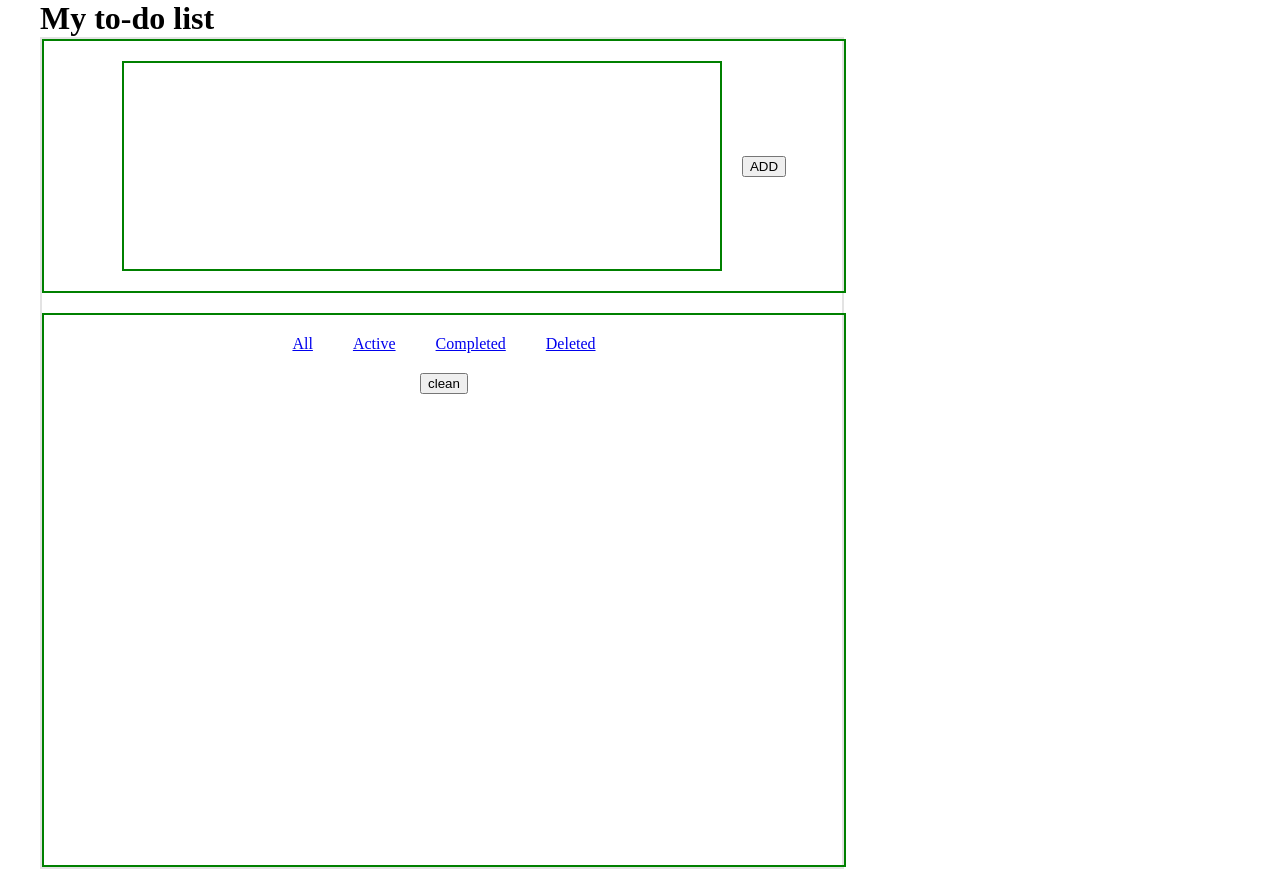
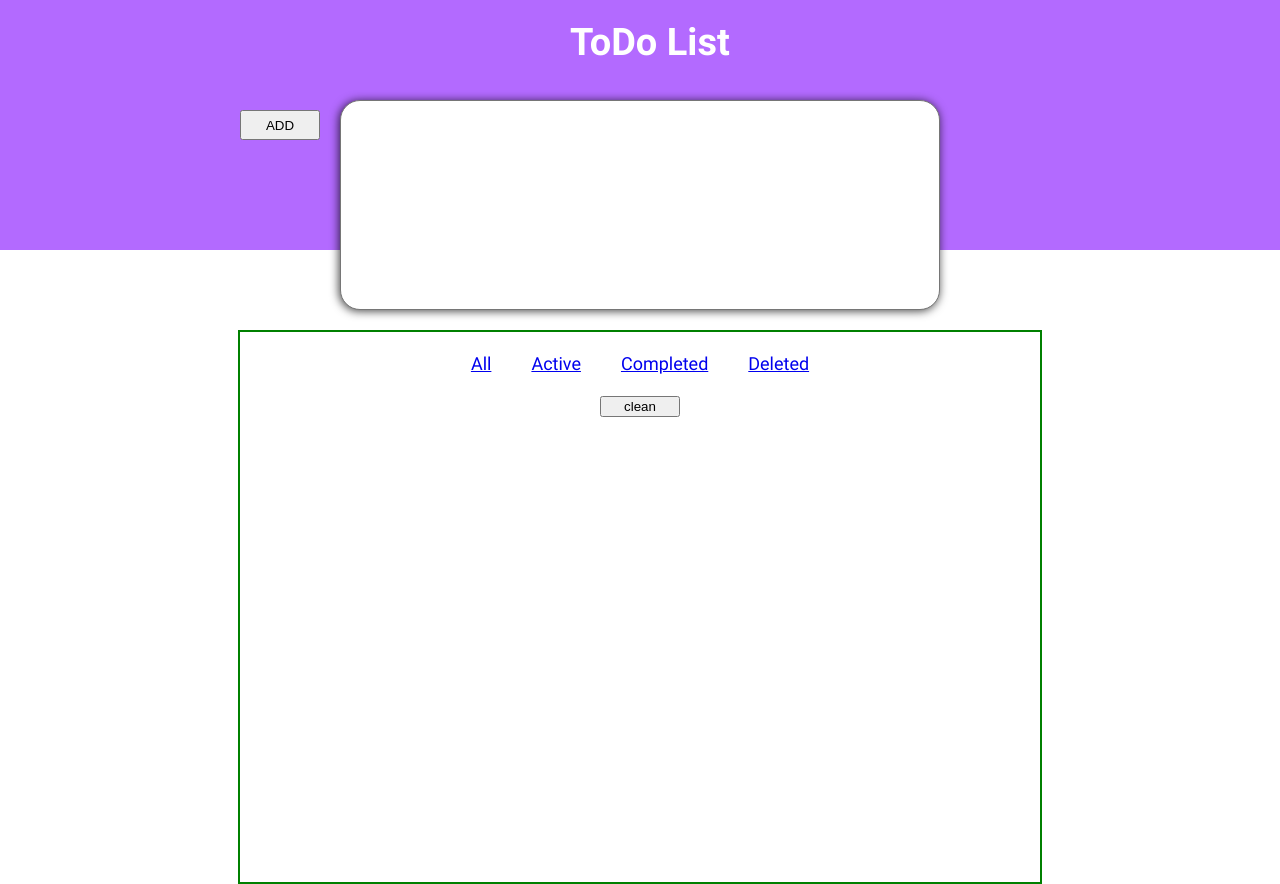
Before and after one commit to innaos07/ToDoList, a plain HTML site: page index.html in a window 1280 px wide. Drawn offline with Linux system fonts and the light colour scheme.

Commit message:
added new fonts

```diff
--- a/css/style.css
+++ b/css/style.css
@@ -1,59 +1,125 @@
+@font-face {
+    font-family: 'Roboto';
+    src: url('../fonts/Roboto-Bold.woff2') format('woff2'),
+        url('../fonts/Roboto-Bold.woff') format('woff');
+    font-weight: bold;
+    font-style: normal;
+    font-display: swap;
+}
+
+@font-face {
+    font-family: 'Roboto';
+    src: url('../fonts/Roboto-Regular.woff2') format('woff2'),
+        url('../fonts/Roboto-Regular.woff') format('woff');
+    font-weight: normal;
+    font-style: normal;
+    font-display: swap;
+}
+
+@font-face {
+    font-family: 'Roboto';
+    src: url('../fonts/Roboto-Italic.woff2') format('woff2'),
+        url('../fonts/Roboto-Italic.woff') format('woff');
+    font-weight: normal;
+    font-style: italic;
+    font-display: swap;
+}
+
+
+
 body {
     min-width: 1250px;
     margin: 0;
     padding: 0;
+
+    font-family: "Roboto", Arial, sans-serif;
+    font-size: 18px;
+    color: #000000;
+    line-height: 24px;
 
 }
 
 .container {
     width: 1200px;
     margin: 0 auto;
-   /* background: #e5e5e5;*/
+
 
 }
 
+.todo-list__wrapper {
+    background-color: #b36aff;
+}
 
+.todo-list__wrapper-top {
+    position: relative;
+    display: flex;
+    flex-direction: column;
+    align-items: center;
+    /*border: 2px solid red;*/
+
+}
 
 .title {
+    position: absolute;
+    top: 0;
+    left: 530px;
+    display: block;
+   /* width: 800px;*/
     margin: 0;
     padding: 0;
+    padding-top: 20px;
+    padding-bottom: 20px;
+    font-size: 38px;
+    line-height: 45px;
+
+      /* border: 2px solid green;*/
+    align-self: center;
+    color: white;
 }
 
-.todo-list {
-    display: block;
-    width: 800px;
-
-
-    border: 2px solid #e3e3e3;
-}
 
 .todo-list__block {
     display: flex;
-    justify-content: center;
+    position: relative;
+
     align-items: center;
-    margin-bottom: 20px;
+
 
     width: 800px;
     height: 250px;
-    border: 2px solid green;
+   /* border: 2px solid green;*/
 }
 
 .todo-list__text {
+    position: absolute;
+    top: 80px;
+    left: 80px;
     display: block;
     box-sizing: border-box;
     width: 600px;
     margin: 20px;
     padding: 20px;
     resize: none;
-    border: 2px solid green;
+    border-radius: 20px;
     height: 210px;
+
+    font-family: "Roboto", Arial, sans-serif;
+    font-size: 18px;
+    box-shadow: -1px 1px 10px 0px rgba(0,0,0,0.75);
 }
 
 .todo-list__text:focus {
     outline: none;
 }
 
+.todo-list__btn-add {
+
+    width: 80px;
+    height: 30px;
+}
+
 .todo-list__btn {
+
     width: 80px;
     height: 30px;
 }
@@ -65,9 +131,12 @@ body {
     align-items: center;
 
     min-height: 500px;
+    margin-top: 80px;
     width: 800px;
     border: 2px solid green;
     padding-bottom: 50px;
+
+
 
 }
 
@@ -75,6 +144,7 @@ body {
     display: flex;
 
     margin: 0;
+
     padding: 0;
 
     list-style: none;
@@ -194,7 +264,7 @@ body {
     display: none;
 }
 
-\
+
 
 
 
--- a/index.html
+++ b/index.html
@@ -3,31 +3,39 @@
 <head>
     <meta charset="UTF-8">
     <meta name="viewport" content="width=device-width, initial-scale=1.0">
+    <link rel="preload" href="fonts/Roboto-Regular.woff2" as="font">
      <link  rel="stylesheet" href="css/style.css">
+
     <title>Document</title>
 </head>
 
-<header>
-    <div class="container">
-        <h1 class="title">My to-do list</h1>
-    </div>
-</header>
+
 
 <body>
-    <main class="container">
+    <main>
         <section class="todo-list">
+
+            <div class="todo-list__wrapper">
+                <div class="container">
+                    <div class="todo-list__wrapper-top">
+
+                        <h1 class="title">ToDo List</h1>
+
 
                         <div class="todo-list__block">
 
                                 <textarea class="todo-list__text">
 
                                 </textarea>
-                    <button class="btn todo-list__btn-add" id='btn-add' type="button"  >ADD</button>
+                                <button class="todo-list__btn-add" id='btn-add' type="button"  >ADD</button>
+                        </div>
 
 
                     </div>
+                </div>
+            </div>
 
-            <div class="todo-list__area">
+            <div class="todo-list__area container">
                 <ul class="todo-list__nav-list">
                     <li class="todo-list__nav-item">
                         <a href='#' class="todo-list__nav-link" data-state="all">All</a>
@@ -72,7 +80,8 @@
         let todolistElem;
         let buttonClean = document.querySelector('.todo-list__btn-clean');
         let navList = document.querySelector('.todo-list__nav-list');
-        let statusAll;
+        let statusFilter = 'all';
+
 
 
 
@@ -119,20 +128,26 @@
 
 
             function createTodolistElem () {
-                console.log('createElement')
-                // todolistElem = document.createElement('li');
+
+
+                console.log('status filter before createElement', statusFilter)
+                if(statusFilter == 'deleted' || statusFilter == 'completed'){
+
+                    console.log('statusFilter are completed or deleted ')
+                    list.innerHTML = '';
+                    filterStatusAll();
+
+                }
+
                 todolistElem = document.createElement('li');
                 todolistNote = document.createElement('span')
-
-
 
                 todolistElem.className = "todo-list__elem";
                 todolistNote.className = 'todo-list__elem-note'
 
                 todolistNote.innerHTML = todoText.value;
                 todolistElem.dataset.stateElem = 'active';
-
-
+                console.log('*** ADD NEW WHEN DELETED');
                 list.append(todolistElem);
                 todolistElem.append(todolistNote)
 
@@ -144,6 +159,10 @@
 
                 makeTodoObj();
                 saveLocalStorage();
+
+                console.log('createElement end')
+
+
 
             }
 
@@ -161,8 +180,6 @@
             }
 
 
-
-
             function saveLocalStorage() {
 
                 localStorage['todo'] = JSON.stringify(todoObj);
@@ -178,7 +195,7 @@
                     if(key == 'initialId'){
                         continue;
                     }
-                    console.log('load key localStorage', key);
+                    // console.log('load key localStorage', key);
                     todolistElem = document.createElement('li');
                     todolistElem.innerHTML = todoObj[key].elem;
                     todolistElem.className = "todo-list__elem";
@@ -191,7 +208,7 @@
                     if(todoObj[key].state == 'deleted'){
                         todolistElem.classList.add('todo-list__elem--deleted');
                         todolistElem.classList.add('todo-list__elem--deleted--hidden')
-                        console.log(todolistElem)
+                        console.log('renser delete elem ',todolistElem)
 
                     }
 
@@ -202,6 +219,7 @@
 
                     list.append(todolistElem);
                 }
+                console.log('render end , obj' , todoObj)
             }
 
 
@@ -411,8 +429,33 @@
                 list.innerHTML = '';
 
                 if(target.dataset.state == 'all'){
+                    console.log('click all')
 
-                    console.log('all')
+                    filterStatusAll()
+
+
+                } else if(target.dataset.state == 'active') {
+                    console.log('starus active')
+
+                    filterStatusActive ();
+
+                } else if(target.dataset.state == 'completed'){
+                    console.log('click completed')
+
+                    filterStatusCompleted()
+
+
+                } else if(target.dataset.state == 'delete'){
+
+                    console.log('click deleted');
+
+                    filterStatusDeleted ()
+                }
+
+            })
+
+            function filterStatusAll () {
+
 
                 let todoObjAll = {};
 
@@ -424,11 +467,12 @@
                 }
                 console.log('objAll', todoObjAll)
                 renderTodoList(todoObjAll)
+                statusFilter = 'all';
+                console.log('status end',statusFilter)
 
+            }
 
-
-                } else if(target.dataset.state == 'active') {
-                    console.log('click active')
+            function filterStatusActive () {
 
                 let todoObjActive = {};
 
@@ -442,9 +486,12 @@
 
                console.log('objActive', todoObjActive)
                renderTodoList(todoObjActive)
+               statusFilter = 'active';
+               console.log('starus end', statusFilter)
 
-                } else if(target.dataset.state == 'completed'){
-                    console.log('click completed')
+            }
+
+            function filterStatusCompleted () {
 
                 let todoObjCompleted = {};
 
@@ -459,12 +506,11 @@
 
                console.log('objCompleted', todoObjCompleted)
                renderTodoList(todoObjCompleted)
+               statusFilter = 'completed';
+               console.log('starus end ', statusFilter)
+            }
 
-                } else if(target.dataset.state == 'delete'){
-
-                    console.log('click deleted');
-
-
+            function filterStatusDeleted () {
 
                 for (let key in todoObj){
                     if(todoObj[key].state == 'deleted'){
@@ -477,10 +523,10 @@
                     }
                 }
 
+                statusFilter = 'deleted';
+                console.log('starus end', statusFilter)
+
             }
-
-            })
-
 
 
 
```
Also changed, not shown: fonts/Roboto-Bold.woff (added), fonts/Roboto-Bold.woff2 (added), fonts/Roboto-Italic.woff (added), fonts/Roboto-Italic.woff2 (added), fonts/Roboto-Regular.woff (added), fonts/Roboto-Regular.woff2 (added), 2 other files. Lines whose indentation alone changed are shown as unchanged.
